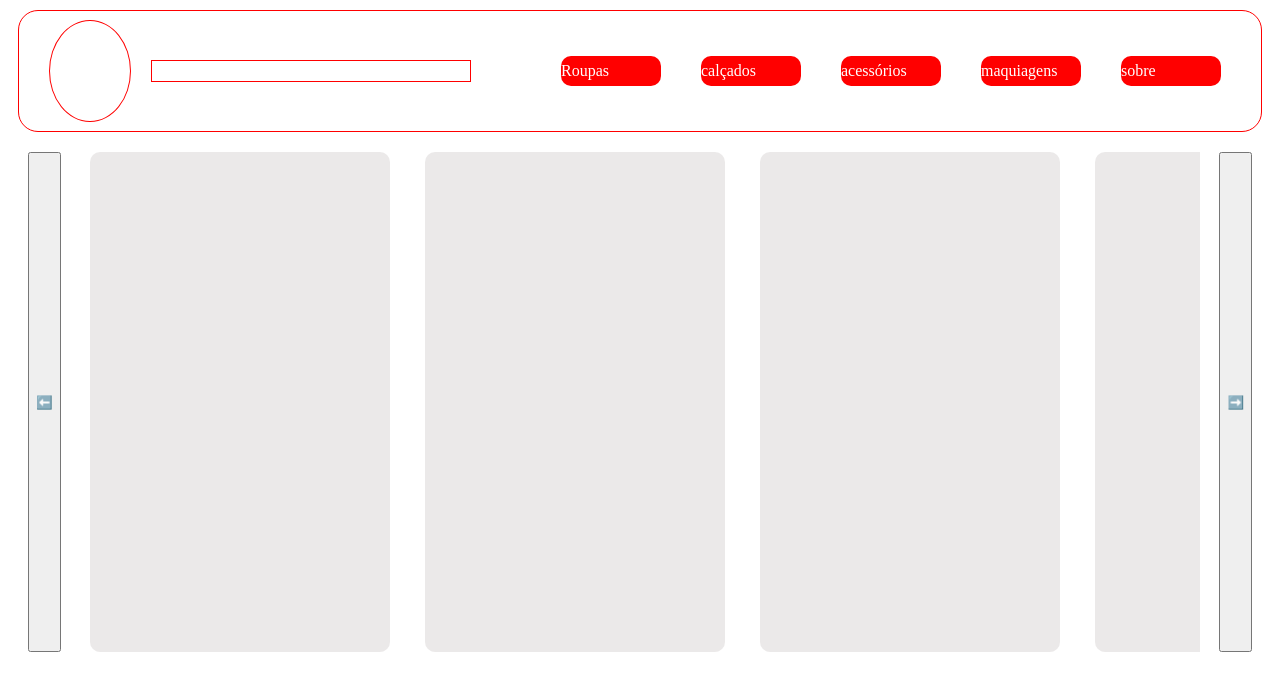
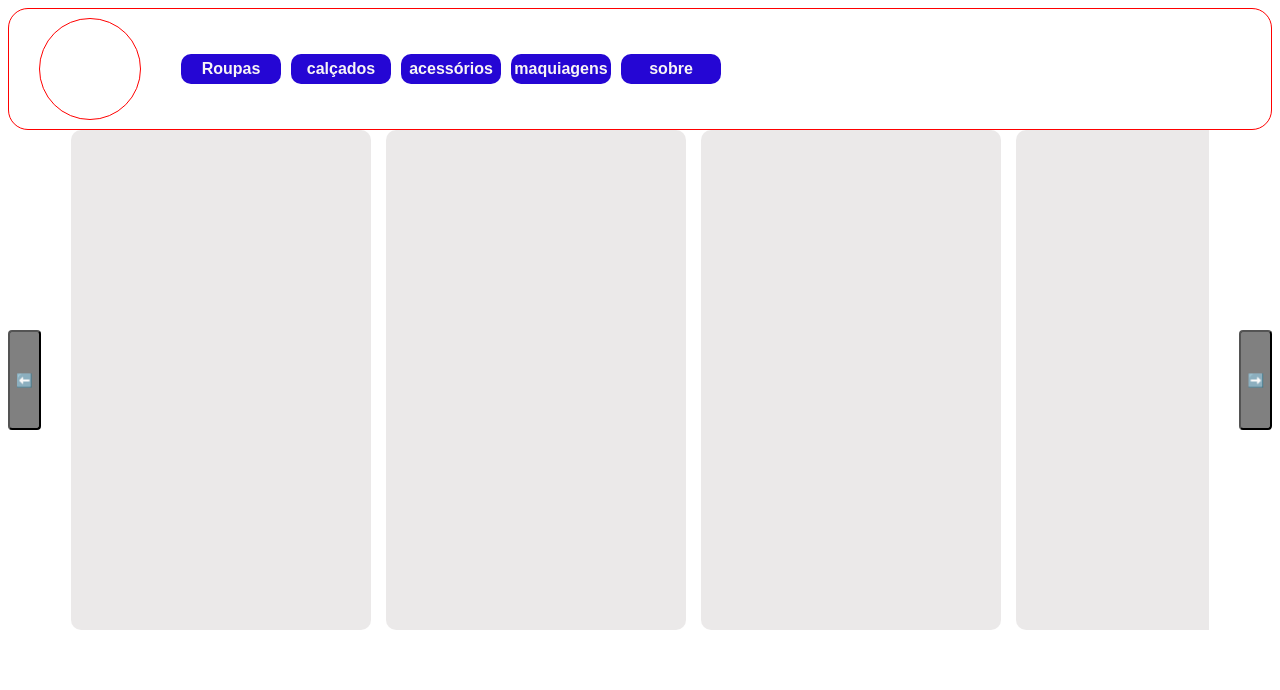
Before and after one commit to wenfurnas1/projeto-store-simple, a plain HTML site: page index.html in a window 1280 px wide. Drawn offline with Linux system fonts and the light colour scheme.

Commit message:
This commit changes button style and menu options justifyied text.

```diff
--- a/index.html
+++ b/index.html
@@ -9,12 +9,10 @@
 </head>
 
 <body>
-    <div class="tudo">
+    <div class="all-dim">
         <div class="topo">
             <div class="logo"></div>
-
-            <div class="procurar"></div>
-
+            <div class="search"></div>
             <nav class="menu">
                 <ul>
                     <li>
@@ -34,13 +32,9 @@
                     </li>
                 </ul>
             </nav>
-
-
-
         </div>
         <div class="central">
-            <button onclick="rolarParaEsquerda()">⬅️</button>
-
+            <button class="btn-small" onclick="rolarParaEsquerda()">⬅️</button>
             <div class="vitrine">
                 <div class="card"></div>
                 <div class="card"></div>
@@ -58,12 +52,8 @@
                 <div class="card"></div>
                 <div class="card"></div>
                 <div class="card"></div>
-
             </div>
-            <button onclick="rolarParaDireita()">➡️</button>
+            <button class="btn-small" onclick="rolarParaDireita()">➡️</button>
         </div>
     </div>
     <script src="script.js"></script>
-</body>
-
-</html>
--- a/styles.css
+++ b/styles.css
@@ -9,16 +9,25 @@
 }
 
 .menu a {
-    background-color: red;
-    color: white;
+    background-color: rgb(37, 6, 212);
+    color: rgb(248, 245, 245);
     border-radius: 10px;
     height: 30px;
     width: 100px;
     align-items: center;
+    align-items: center;
+    justify-content: center;
+    font-weight: bold; /* ← negrito */
+    font-family: sans-serif;
 }
 
+.menu ul {
+    gap: 10px; /* Espaço entre os itens */
+    padding: 5;
+}
+.men
 .procurar {
-    border: 1px solid red;
+    border: 1px solid rgb(0, 0, 0);
     height: 20px;
     width: 400px;
 }
@@ -43,6 +52,7 @@
 .central {
     display: flex;
     flex-wrap: nowrap;
+    align-items: center; /* Alinha verticalmente os filhos no centro */
 }
 
 .rolarParaEsquerda {
@@ -83,3 +93,9 @@
     min-height: 505px;
     transition: 0.3ms;
 }
+
+.btn-small {
+    height: 100px;
+    background-color: gray;
+    border-radius: 4px;
+}
```
